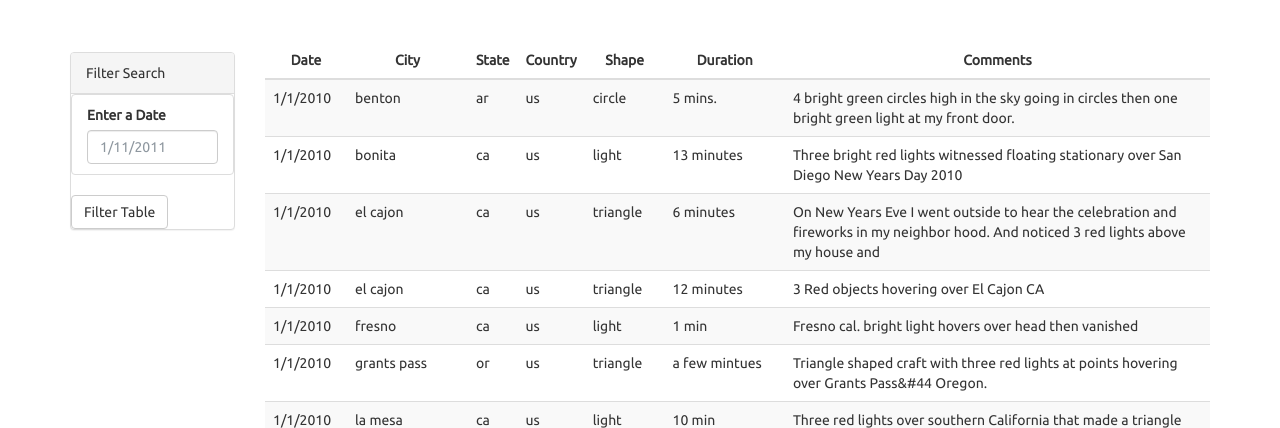
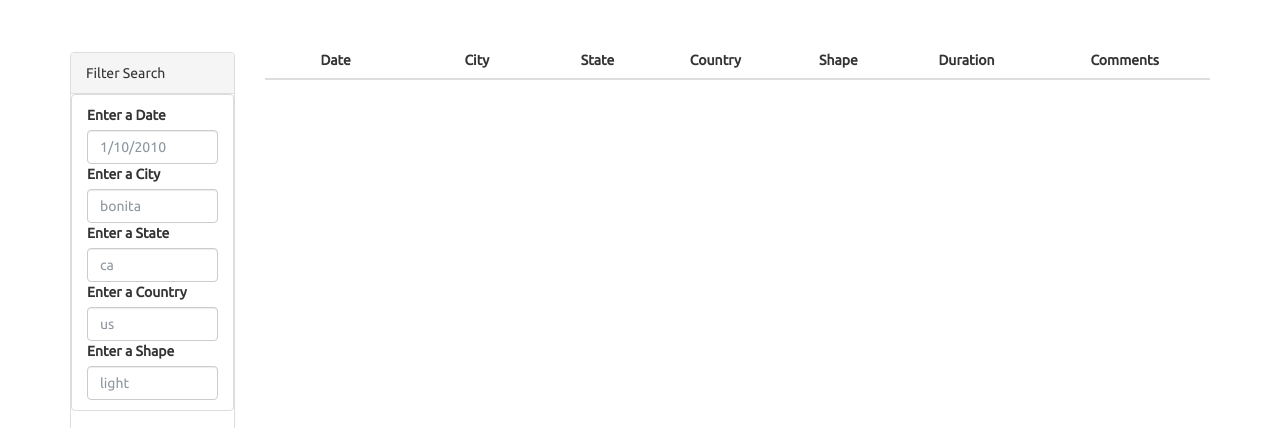
Before and after one commit to khartmann5/javascript-challenge, a plain HTML site: page UFO-level-2/index.html in a window 1280 px wide. Shown: the part 620-1048 px from the top of the page. Drawn offline with nearby package versions, Linux system fonts and the light colour scheme.

Commit message:
starting ufo level 2

```diff
--- a/UFO-level-2/index.html
+++ b/UFO-level-2/index.html
@@ -37,7 +37,15 @@
                     <ul class="list-group" id="filters">
                       <li class="filter list-group-item">
                         <label for="date">Enter a Date</label>
-                        <input class="form-control" id="datetime" type="text" placeholder="1/11/2011">
+                        <input class="form-control" id="datetime" type="text" placeholder="1/10/2010">
+                        <label for="city">Enter a City</label>
+                        <input class="form-control" id="city" type="text" placeholder="bonita">
+                        <label for="state">Enter a State</label>
+                        <input class="form-control" id="state" type="text" placeholder="ca">
+                        <label for="country">Enter a Country</label>
+                        <input class="form-control" id="country" type="text" placeholder="us">
+                        <label for="shape">Enter a Shape</label>
+                        <input class="form-control" id="shape" type="text" placeholder="light">
                       </li>
                     </ul>
                   </div>
--- a/UFO-level-2/static/js/app.js
+++ b/UFO-level-2/static/js/app.js
@@ -32,15 +32,25 @@ const runEnter = () => {
     d3.event.preventDefault();
     var inputElement = d3.select("#datetime");
     var inputValue = inputElement.property("value");
-    console.log(inputValue);
+    // console.log(inputValue);
     var filterDate = tableData.filter(UFO => UFO.datetime === inputValue);
-    console.log(filterDate);
+    // console.log(filterDate);
     let response = {
         filterDate
     }
     if(response.filterDate.length !== 0) {
         showtable(filterDate);
     }
+    var inputCity = d3.select("#city");
+    var inputCity1 = inputCity.property("value");
+    console.log(inputCity1);
+    var filterCity = tableData.filter(UFO => UFO.city === inputValue);
+    let response = {
+        filterCity
+    }
+    if(response.filterCity.length !== 0) {
+        showtable(filterCity);
+    }
 };
 
 // Create event handlers
```
